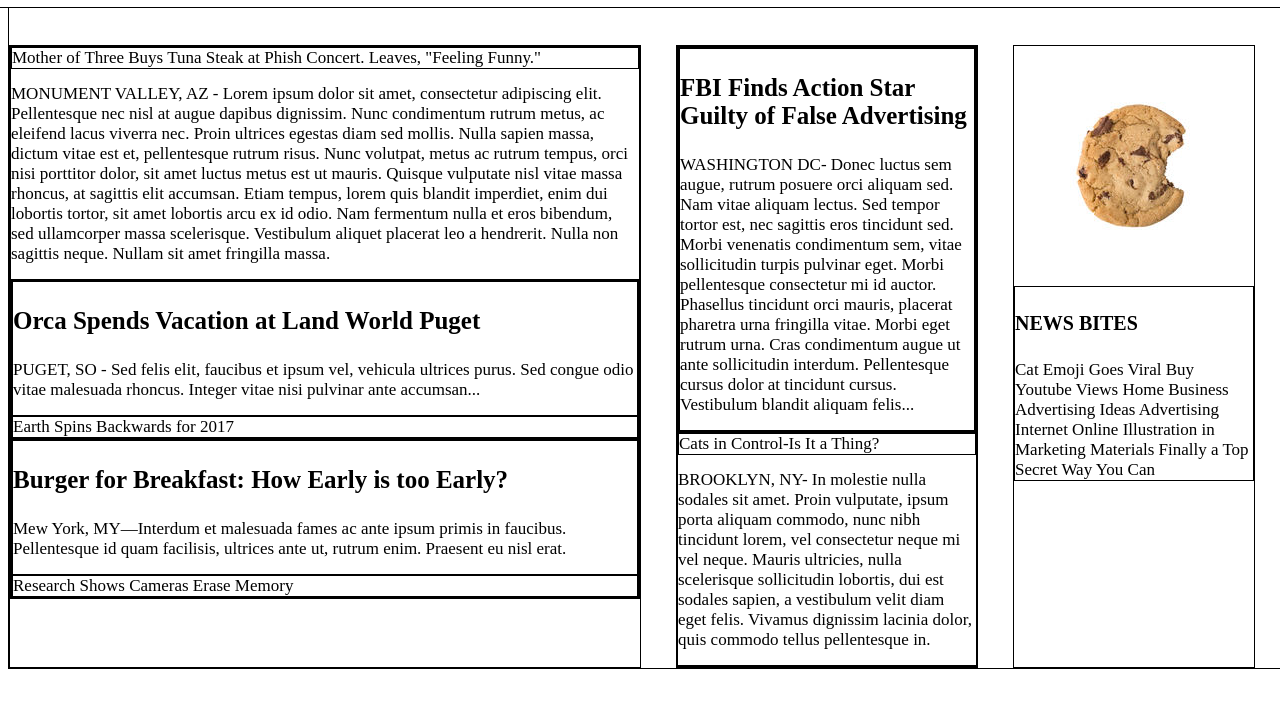
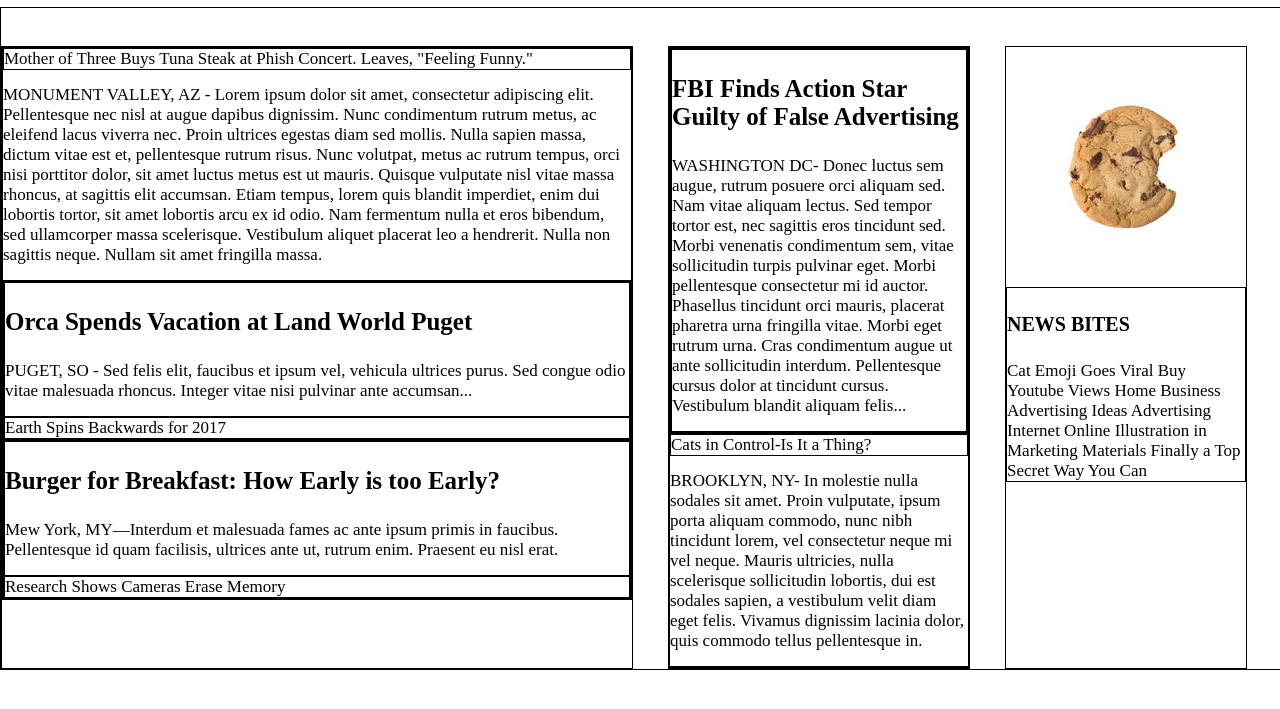
Before and after one commit to ckimball875/MyTimes, a plain HTML site: page index.html in a window 1280 px wide. Shown: the part 65-774 px from the top of the page. Drawn offline with Linux system fonts and the light colour scheme.

Commit message:
Got the annoying space to left of left column eliminated! Set html / body margin and padding to zero (0px)!

```diff
--- a/index.html
+++ b/index.html
@@ -28,9 +28,9 @@
         </span>
       </nav>
     </header>
-    <div class="news">
+    <div class="news border1">
       <div class="height35"></div>
-      <div class="left border1 column">
+      <div class="left column">
         <div class="border1">
           <div class="border1">
             <p>Mother of Three Buys Tuna Steak at Phish Concert. Leaves, "Feeling Funny."</p>
--- a/resources/css/style.css
+++ b/resources/css/style.css
@@ -1,3 +1,8 @@
+html, body {
+  margin: 0px;
+  padding: 0px;
+}
+
 header {
   position: fixed;
   top: 0;
@@ -33,6 +38,7 @@ header {
 }
 
 .navigation span {
+  height: inherit;
   display: inline-block;
   margin-left: 30px;
 }
@@ -47,9 +53,6 @@ span a {
   width: 1285px;
   margin-top: 70px;
   padding-top: 40px;
-  border-right: solid 1px black;
-  border-bottom: solid 1px black;
-  border-left: solid 1px black;
 }
 
 .column {
```
